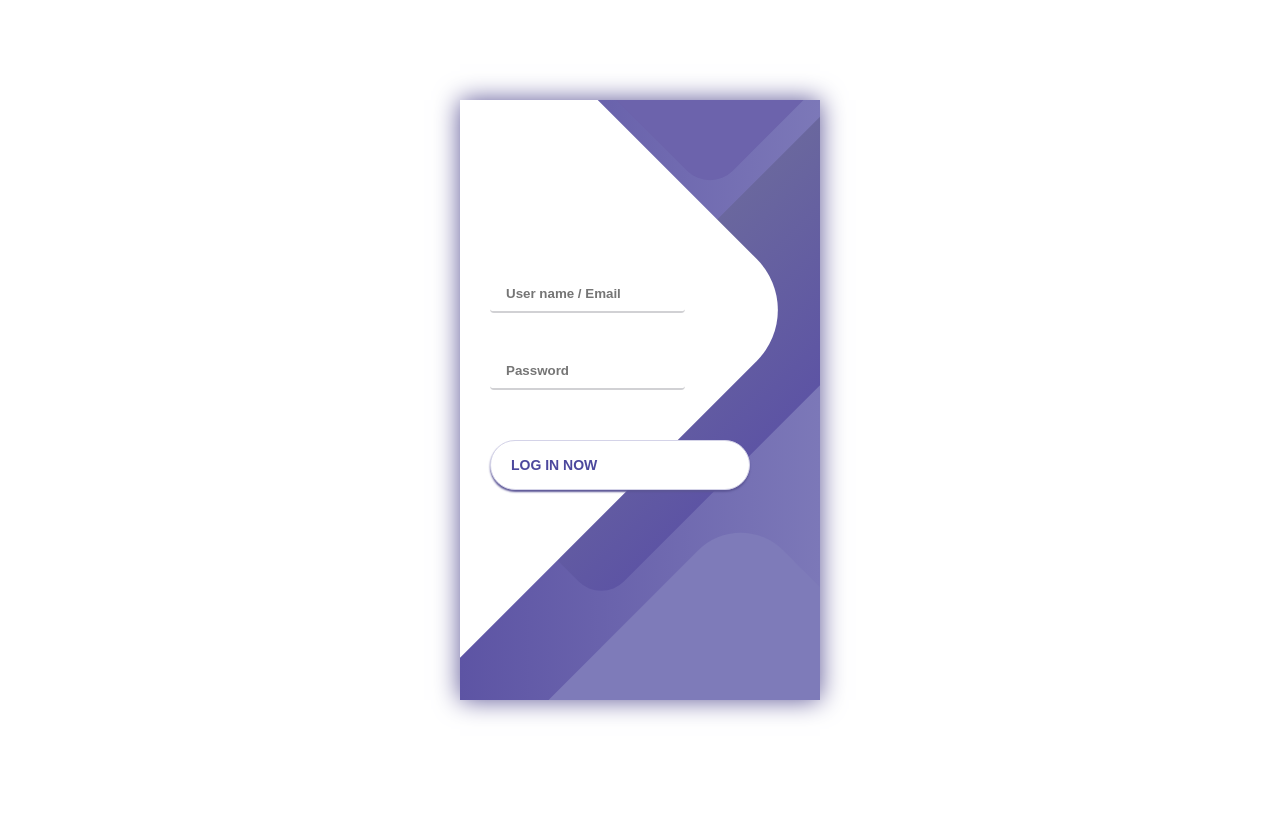
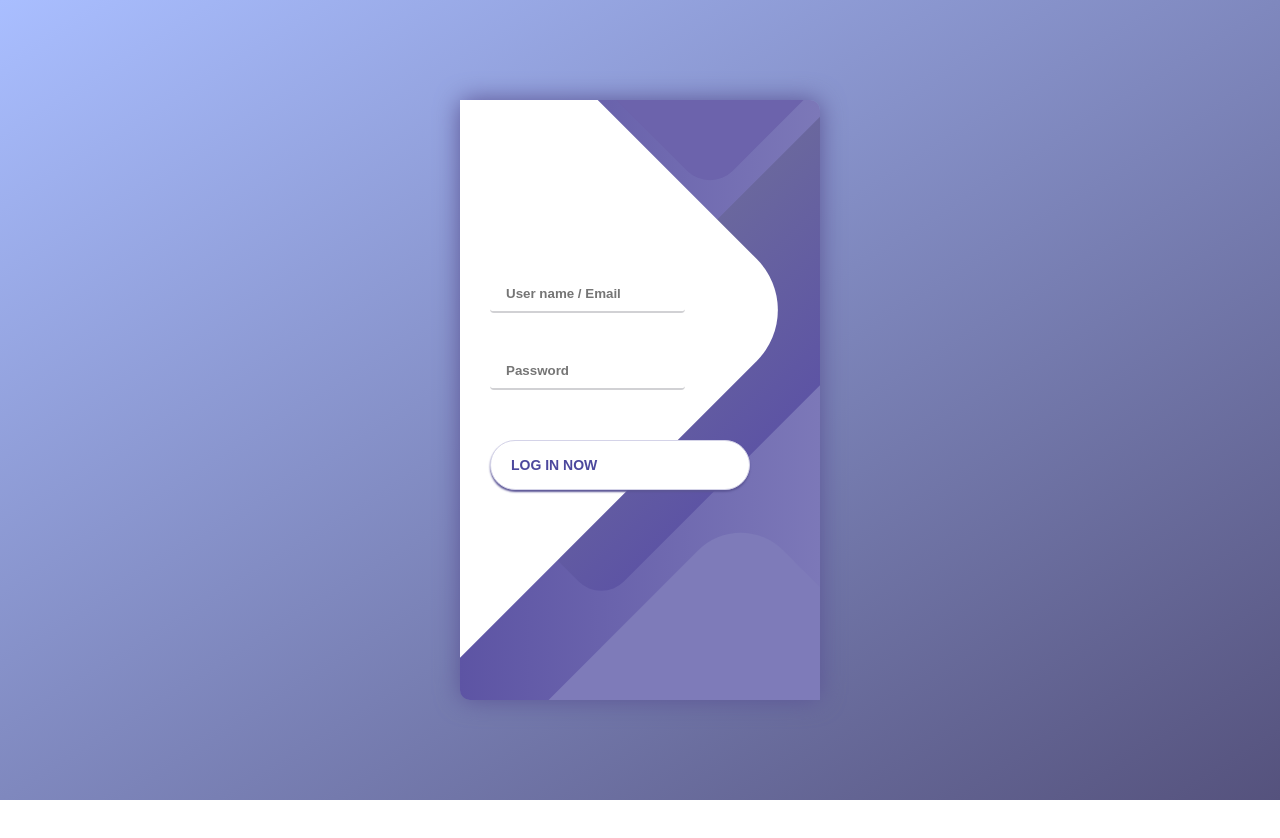
Before and after one commit to Prince294/Tracing-The-Lost-Dashboard, a React (Create React App) app: page / in a window 1280 px wide. Shown: the top 838 px of the page. After the commit the page ends 800 px from the top, so only its background shows below. Built offline with nearby package versions, Linux system fonts and the light colour scheme.

Commit message:
login page design change

```diff
--- a/src/ComponentCss/Login.css
+++ b/src/ComponentCss/Login.css
@@ -5,6 +5,9 @@
   align-items: center;
   justify-content: center;
   min-height: 100vh;
+  max-height: 100vh;
+  overflow: hidden;
+  background: linear-gradient(to bottom right, #a9beff, #55527d);
 }
 
 .screen {
@@ -13,6 +16,7 @@
   height: 600px;
   width: 360px;
   box-shadow: 0px 0px 24px #5c5696;
+  border-radius: 10px;
 }
 
 .screen__content {
```
